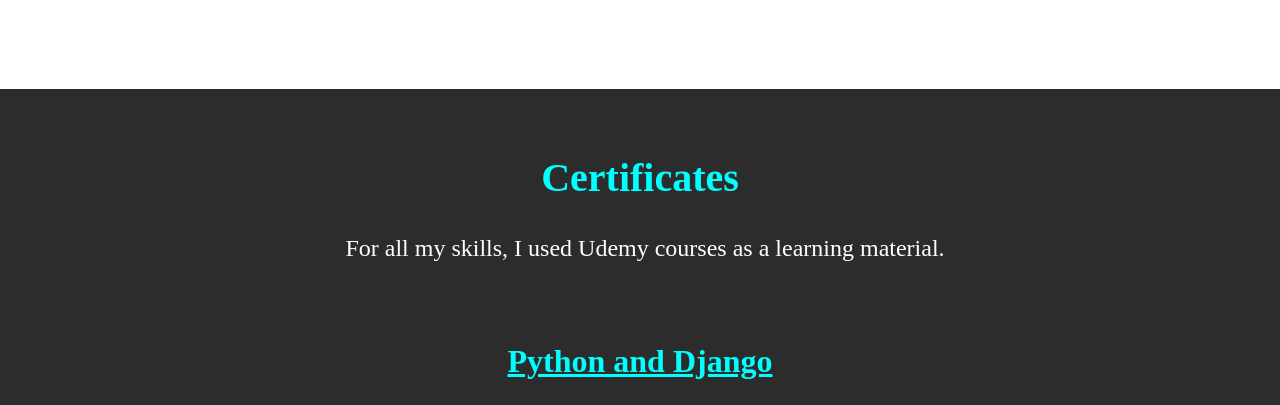
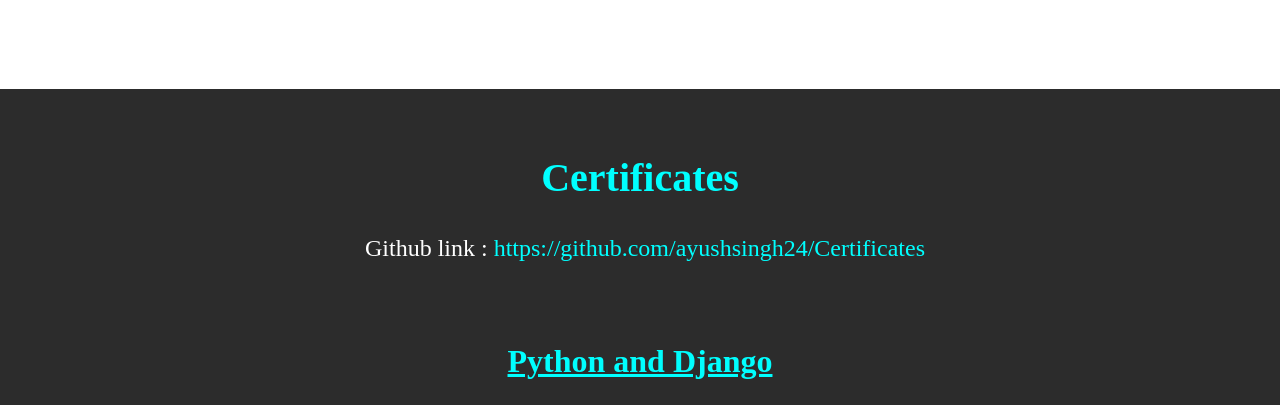
Before and after one commit to ayushsingh24/myportfolio24, a Django app: template pfolio1/templates/home.html in a window 1280 px wide. Shown: the part 950-1355 px from the top of the page. Run offline with Django 3.2, Linux system fonts and the light colour scheme; the template is opened without the code that fills it, so the values that code supplies are empty.

Commit message:
important changes

```diff
--- a/pfolio1/templates/home.html
+++ b/pfolio1/templates/home.html
@@ -41,7 +41,7 @@
     <div class="certify" id="certificates">
         <div class="head">Certificates</div>
         <div class="dt3">
-            <p class="certify">For all my skills, I used Udemy courses as a learning material.</p>
+            <p class="certify">Github link : <a href="https://github.com/ayushsingh24/Certificates" target="_blank">https://github.com/ayushsingh24/Certificates</a></p>
             <br><br>
             <h1>Python and Django</h1>
             <ul class="certify">
```
